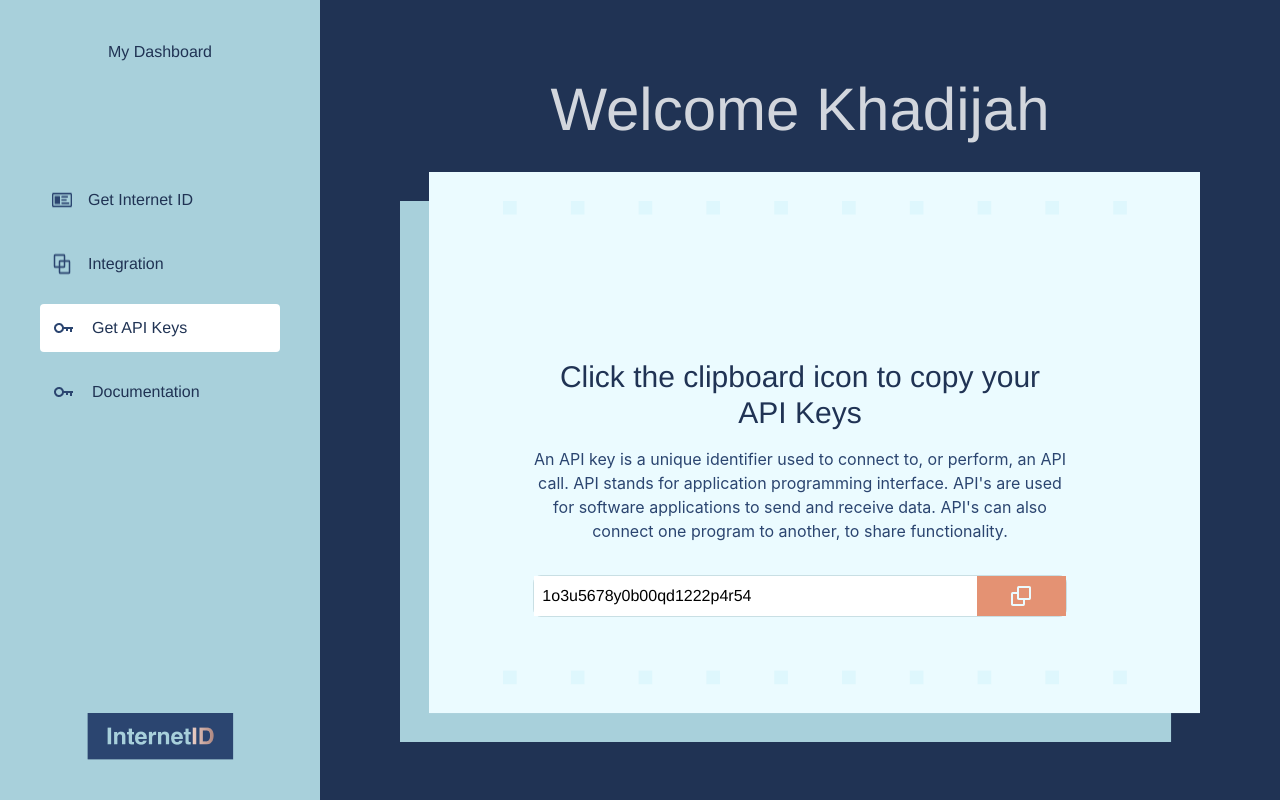
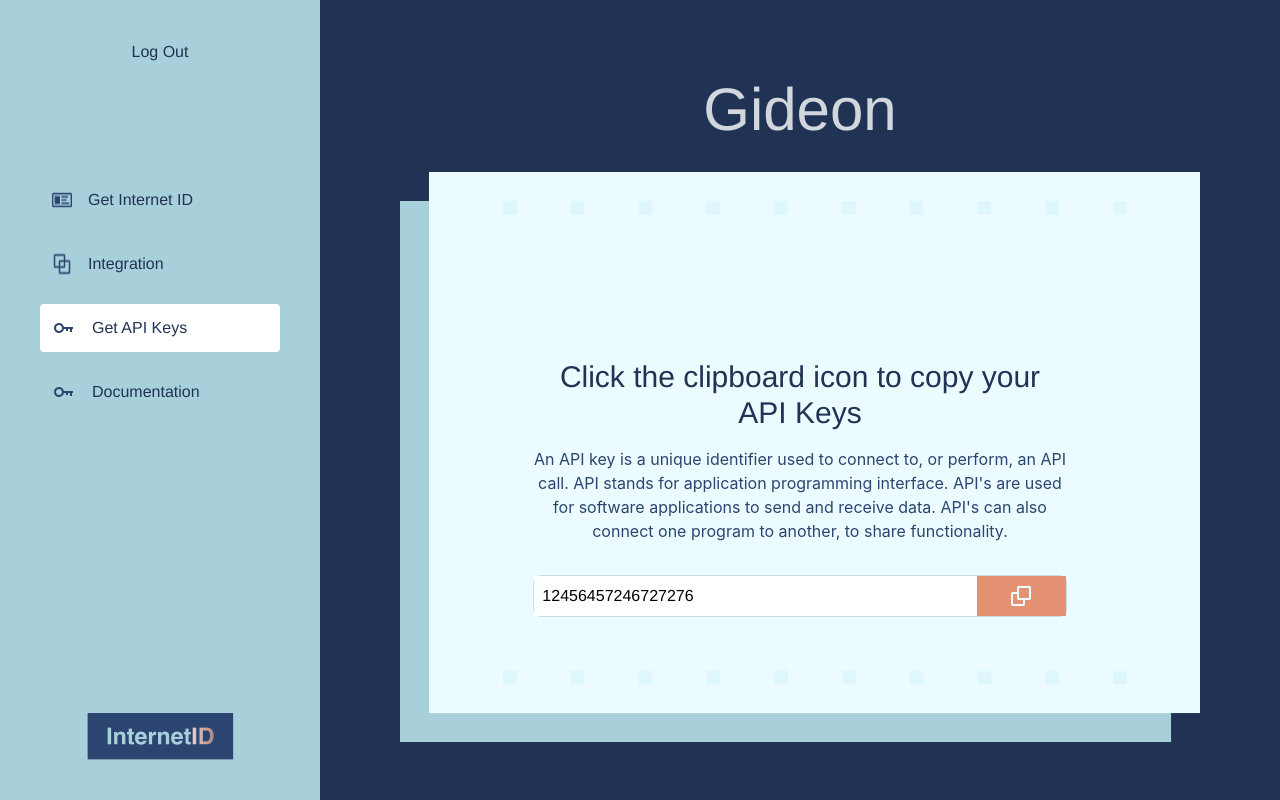
Before and after one commit to Psyche-dotcom/internet_id, a Next.js app: page /dashboard/api_key in a window 1280 px wide. Built offline with nearby package versions, Linux system fonts and the light colour scheme.

Commit message:
update route

```diff
--- a/components/sections/Hero.jsx
+++ b/components/sections/Hero.jsx
@@ -24,12 +24,12 @@ const Hero = () => {
                   Sign up{" "}
                 </span>
               </Link>
-              <Link href="/demo">
+              <Link href="/login">
                 <span
                   className=" text-1xl text-white bg-buttonBlue px-3 py-2 lg:px-6 lg:py-2 xl:px-8 xl:py-4 customBtNL"
                   aria-label="Book-Demo"
                 >
-                  Book a Demo{" "}
+                  Login{" "}
                 </span>
               </Link>
             </div>
--- a/package.json
+++ b/package.json
@@ -14,6 +14,7 @@
     "@mui/icons-material": "^5.10.9",
     "@mui/material": "^5.10.11",
     "axios": "^1.1.3",
+    "copy-to-clipboard": "^3.3.2",
     "next": "13.0.0",
     "react": "18.2.0",
     "react-dom": "18.2.0",
--- a/pages/dashboard/api_key.js
+++ b/pages/dashboard/api_key.js
@@ -1,6 +1,6 @@
 import Image from "next/image";
 import Link from "next/link";
-import React from "react";
+import React, { useState } from "react";
 import idIcon from "../../public/idn.png";
 import chat from "../../public/chat.png";
 import keys from "../../public/key.png";
@@ -8,12 +8,14 @@ import logo from "../../public/dnd.png";
 import copy from "../../public/copy.png";
 
 const api_key = () => {
+  const [username, setusername] = useState("Gideon");
+  const [privateKey, setprivateKey] = useState("12456457246727276");
   return (
     <main className="lg:flex h-screen w-screen overflow-hidden">
       <section className="w-1/4 px-10 py-10 bg-cardBg">
         <div className=" flex flex-col justify-between h-full">
           <div>
-            <p className="text-center text-deepBlue">My Dashboard</p>
+            <p className="text-center text-deepBlue">Log Out</p>
             <div className="flex flex-col gap-4  mt-28">
               <Link href="/dashboard">
                 <div className="flex gap-4  px-3 py-3 rounded">
@@ -46,7 +48,7 @@ const api_key = () => {
       </section>
       <section className="w-3/4 px-20 py-20 bg-deepBlue">
         <h2 className="text-center text-whiteTran text-3xl lg:text-6xl mb-8">
-          Welcome Khadijah
+          {username}
         </h2>
         <div className="adminBg mx-auto flex justify-center items-center">
           <div className="flex flex-col gap-8 items-center">
@@ -63,9 +65,7 @@ const api_key = () => {
               </p>
             </div>
             <div className="flex border justify-end w-2/3  border-bb rounded-lg">
-              <span className="bg-white p-2 w-5/6">
-                1o3u5678y0b00qd1222p4r54
-              </span>{" "}
+              <span className="bg-white p-2 w-5/6">{privateKey}</span>{" "}
               <span className="bg-button p-2 w-1/6 flex items-center justify-center cursor-pointer">
                 <Image src={copy} alt="copy" />
               </span>
--- a/pages/dashboard/documentation.js
+++ b/pages/dashboard/documentation.js
@@ -1,6 +1,6 @@
 import Image from "next/image";
 import Link from "next/link";
-import React from "react";
+import React, { useState } from "react";
 import idIcon from "../../public/idn.png";
 import chat from "../../public/chat.png";
 import keys from "../../public/key.png";
@@ -8,12 +8,13 @@ import logo from "../../public/dnd.png";
 import copy from "../../public/copy.png";
 
 const documentation = () => {
+  const [username, setusername] = useState("Gideon");
   return (
     <main className="lg:flex h-screen w-screen overflow-hidden">
       <section className="w-1/4 px-10 py-10 bg-cardBg">
         <div className=" flex flex-col justify-between h-full">
           <div>
-            <p className="text-center text-deepBlue">My Dashboard</p>
+            <p className="text-center text-deepBlue">Log Out</p>
             <div className="flex flex-col gap-4  mt-28">
               <Link href="/dashboard">
                 <div className="flex gap-4  px-3 py-3 rounded">
@@ -46,7 +47,7 @@ const documentation = () => {
       </section>
       <section className="w-3/4 px-20 py-20 bg-deepBlue">
         <h2 className="text-center text-whiteTran text-3xl lg:text-6xl mb-8">
-          Welcome Khadijah
+          {username}
         </h2>
         <div className="adminBg mx-auto flex justify-center items-center">
           <div className="flex flex-col gap-8 items-center">
--- a/pages/dashboard/index.js
+++ b/pages/dashboard/index.js
@@ -1,6 +1,6 @@
 import Image from "next/image";
 import Link from "next/link";
-import React from "react";
+import React, { useEffect, useState } from "react";
 import idIcon from "../../public/idn.png";
 import chat from "../../public/chat.png";
 import keys from "../../public/key.png";
@@ -8,12 +8,41 @@ import logo from "../../public/dnd.png";
 import copy from "../../public/copy.png";
 
 const index = () => {
+  const [internetID, setinternetID] = useState(
+    "$2b$12$h4snsaYdAqzHgrj0lNlQPOmgMxCY08ItVu6yIL.OU5K4ueThQ.MTi"
+  );
+  const [username, setusername] = useState("Gideon");
+  // const fetch_user_data = async () => {
+  //   try {
+  //     const user = await userService.fetch_user();
+  //     console.log(user);
+  //   } catch (err) {}
+  // };
+  // tokenPayload() {
+  //   let config = {
+  //     headers: {
+  //       'Authorization': 'Bearer ' + validToken()
+  //     }
+  //   }
+  //   Axios.post(
+  //       'http://localhost:8000/api/v1/get_token_payloads',
+  //       config
+  //     )
+  //     .then( ( response ) => {
+  //       console.log( response )
+  //     } )
+  //     .catch()
+  // }
+  useEffect(() => {
+    fetch_user_data();
+  }, []);
+
   return (
     <main className="lg:flex h-screen w-screen overflow-hidden">
       <section className="w-1/4 px-10 py-10 bg-cardBg">
         <div className=" flex flex-col justify-between h-full">
           <div>
-            <p className="text-center text-deepBlue">My Dashboard</p>
+            <p className="text-center text-deepBlue">Log Out</p>
             <div className="flex flex-col gap-4  mt-28">
               <Link href="/dashboard">
                 <div className="flex gap-4 bg-white px-3 py-3 rounded">
@@ -46,7 +75,7 @@ const index = () => {
       </section>
       <section className="w-3/4 px-20 py-20 bg-deepBlue">
         <h2 className="text-center text-whiteTran text-3xl lg:text-6xl mb-8">
-          Welcome Khadijah
+          {username}
         </h2>
         <div className="adminBg mx-auto flex justify-center items-center">
           <div className="flex flex-col gap-8 items-center">
@@ -61,7 +90,7 @@ const index = () => {
               </p>
             </div>
             <div className="flex border justify-end w-2/3  border-bb rounded-lg">
-              <span className="bg-white p-2 w-5/6">1234567890000</span>{" "}
+              <span className="bg-white p-2 w-5/6">{internetID}</span>{" "}
               <span className="bg-button p-2 w-1/6 flex items-center justify-center cursor-pointer">
                 <Image src={copy} alt="copy" />
               </span>
--- a/pages/dashboard/integration.js
+++ b/pages/dashboard/integration.js
@@ -1,18 +1,19 @@
 import Image from "next/image";
 import Link from "next/link";
-import React from "react";
+import React, { useState } from "react";
 import idIcon from "../../public/idn.png";
 import chat from "../../public/chat.png";
 import keys from "../../public/key.png";
 import logo from "../../public/dnd.png";
 import copy from "../../public/sponsor.png";
 const integration = () => {
+  const [username, setusername] = useState("Gideon");
   return (
     <main className="lg:flex h-screen w-screen overflow-hidden">
       <section className="w-1/4 px-10 py-10 bg-cardBg">
         <div className=" flex flex-col justify-between h-full">
           <div>
-            <p className="text-center text-deepBlue">My Dashboard</p>
+            <p className="text-center text-deepBlue">Log Out</p>
             <div className="flex flex-col gap-4  mt-28">
               <Link href="/dashboard">
                 <div className="flex gap-4  px-3 py-3 rounded">
@@ -45,7 +46,7 @@ const integration = () => {
       </section>
       <section className="w-3/4 px-20 py-20 bg-deepBlue">
         <h2 className="text-center text-whiteTran text-3xl lg:text-6xl mb-8">
-          Welcome Khadijah
+          {username}
         </h2>
         <div className="adminBg mx-auto flex justify-center items-center">
           <div className="flex flex-col gap-8 items-center">
--- a/pages/sign_up.js
+++ b/pages/sign_up.js
@@ -1,5 +1,6 @@
 import { ArrowBackIosNew } from "@mui/icons-material";
 import Link from "next/link";
+import { useRouter } from "next/router";
 import Image from "next/image";
 import React, { useState } from "react";
 import CustomButton from "../components/simpleComponent/Button";
@@ -8,6 +9,7 @@ import Logo from "../public/logo.png";
 import axios from "axios";
 
 const Sign_up = () => {
+  const router = useRouter();
   const [client, setclient] = useState(true);
   const [firstname, setfirstname] = useState("");
   const [lastname, setlastname] = useState("");
@@ -68,10 +70,14 @@ const Sign_up = () => {
         is_dev: client ? true : false,
       });
       console.log(resp.data);
+      if (resp.data) {
+        router.push("/login");
+      }
     } catch (error) {
       console.log(error.response.data);
     }
   };
+
   return (
     <main className="lg:flex bg-signBg ">
       <section className="flex-1 py-10 h-screen  w-11/12 mx-auto lg:px-10 lg:py-5 bg-signBg">
@@ -185,13 +191,13 @@ const Sign_up = () => {
                   <Field
                     id="BVN"
                     placeholder="Bank Verification Number"
-                    type="text"
+                    type="password"
                     setstate={(e) => setBVN(e)}
                     error="Invalid BVN"
                   />
                   <Field
                     id="NIN"
-                    placeholder="National Identification Number"
+                    placeholder="International Passport "
                     type="text"
                     setstate={(e) => setNIN(e)}
                     error="Invalid NIN"
@@ -290,7 +296,7 @@ const Sign_up = () => {
                   <Field
                     id="BVN"
                     placeholder="Bank Verification Number"
-                    type="text"
+                    type="password"
                     setstate={(e) => setBVND(e)}
                     error="Invalid BVN"
                   />
--- a/services/user.service.js
+++ b/services/user.service.js
@@ -1,35 +1,39 @@
-import { BehaviorSubject } from "rxjs"
-import getConfig from "next/config"
-import Router from "next/router"
+import { BehaviorSubject } from "rxjs";
+import getConfig from "next/config";
+import Router from "next/router";
 
-import { URL, fetchWrapper } from "../utils"
+import { URL, fetchWrapper } from "../utils";
 
-const { publicRuntimeConfig } = getConfig()
-const baseUrl = `${URL}`
+const { publicRuntimeConfig } = getConfig();
+const baseUrl = `${URL}`;
 const userSubject = new BehaviorSubject(
   typeof window !== "undefined" && JSON.parse(localStorage.getItem("user"))
-)
+);
 
 export const userService = {
   user: userSubject.asObservable(),
   get userValue() {
-    return userSubject.value
+    return userSubject.value;
   },
-  login
-}
+  login,
+  fetch_user,
+};
 
 function logout() {
   // remove user from local storage, publish null to user subscribers and redirect to login page
-  localStorage.removeItem("user")
-  userSubject.next(null)
-  Router.push("/signin")
+  localStorage.removeItem("user");
+  userSubject.next(null);
+  Router.push("/signin");
 }
 // auth
 function login(data) {
   return fetchWrapper.post(`${baseUrl}/auth/login/`, data).then((user) => {
     // publish user to subscribers and store in local storage to stay logged in between page refreshes
-    userSubject.next(user)
-    localStorage.setItem("user", JSON.stringify(user))
-    return user
-  })
+    userSubject.next(user);
+    localStorage.setItem("user", JSON.stringify(user));
+    return user;
+  });
 }
+function fetch_user(data) {
+  return fetchWrapper.get(`${baseUrl}/users/me/`);
+}
```
Also changed, not shown: pages/login.js (+52 -51 lines), 2 other files (tests, documents, lock files or other folders).
